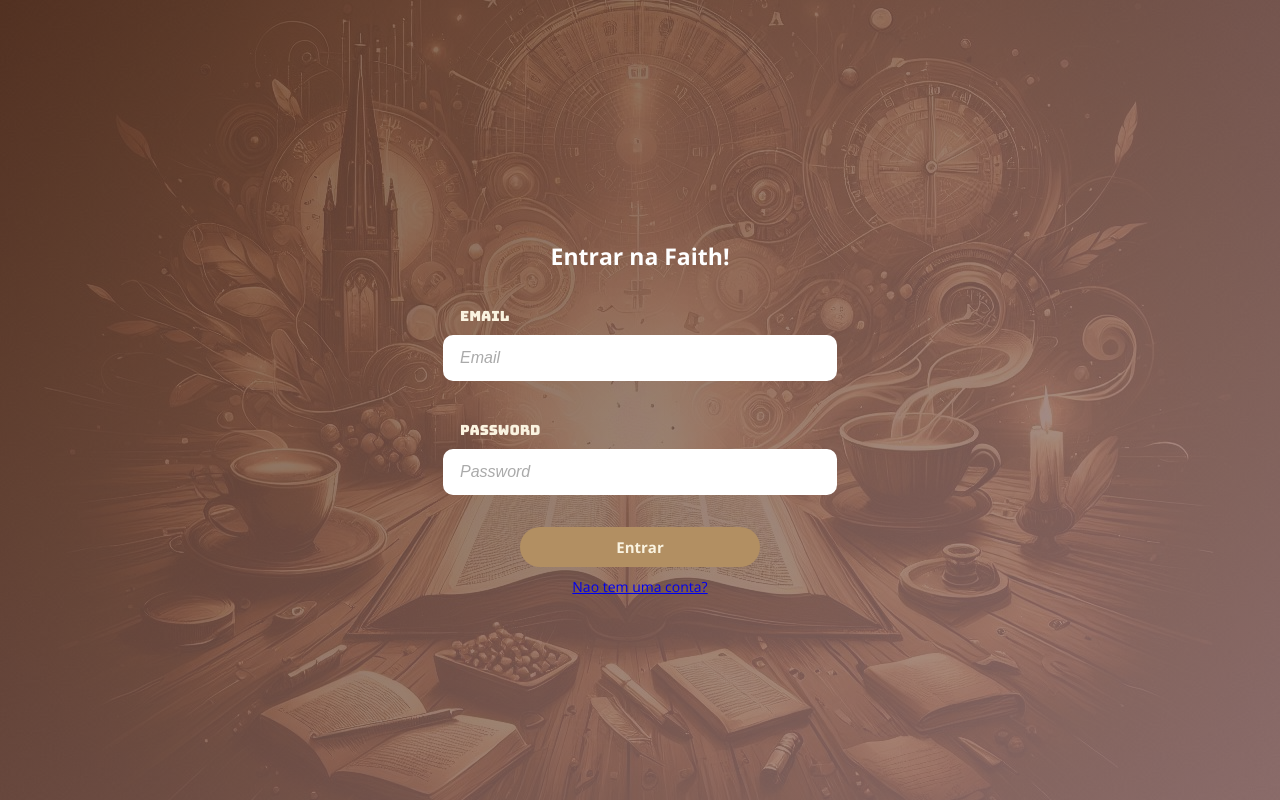
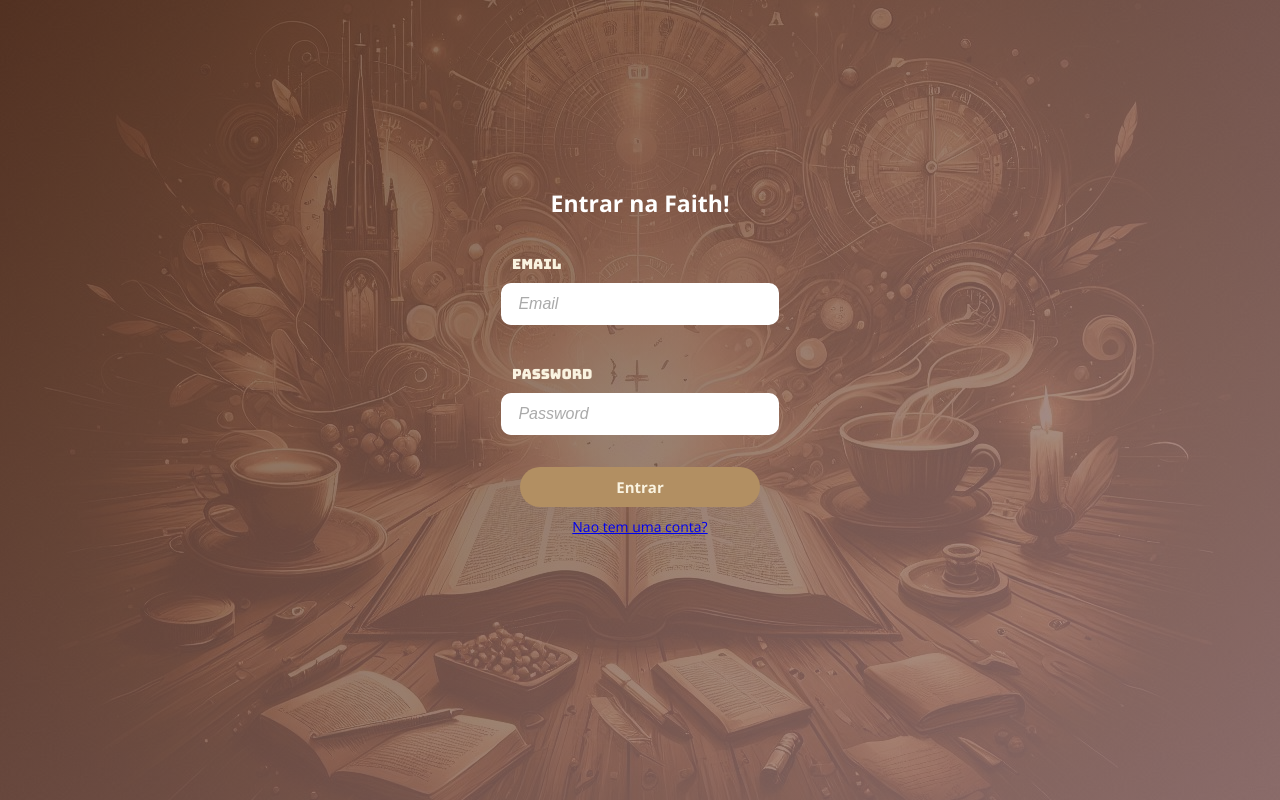
Before and after one commit to Guilherme-SilvaH/faith, a React (Vite) app in the folder front-end/: page / in a window 1280 px wide. Built offline with nearby package versions, Linux system fonts and the light colour scheme; a web font is replaced by a local one.

Commit message:
Update login.sass

```diff
--- a/front-end/src/login/login.sass
+++ b/front-end/src/login/login.sass
@@ -1,123 +1,117 @@
-@import url('https://fonts.googleapis.com/css2?family=Bungee&family=Open+Sans:ital,wght@0,300..800;1,300..800&display=swap')
+@import url('https://fonts.googleapis.com/css2?family=Bungee&family=Open+Sans:ital,wght@0,300..800;1,300..800&display=swap');
 
 html, body
     margin: 0
     padding: 0
     height: 100%
     overflow: hidden
-    touch-action: manipulation
+
 .bg
     background-position: center
     background-size: cover
     position: fixed
     top: 0
     left: 0
-    width: 100%
-    height: 100%
+    width: 100vw
+    height: 100vh
     overflow: hidden
 
-    #body-main
-        margin: 0
-        padding: 0
-        height: 100vh
-        display: flex
-        flex-direction: column
+#body-main
+    margin: 0
+    padding: 0
+    height: 100vh
+    touch-action: manipulation
 
-    .divPai-login
+.divPai-login
+    display: flex
+    justify-content: center
+    align-items: center
+    height: 100vh
+    flex-direction: column
+    overflow: hidden
+    overscroll-behavior: none
+
+.divpai-formulario-login
+    width: 20%
+    border-radius: 45px
+    font-family: "Bungee", serif
+    height: 31rem
+    background: transparent
+    position: relative
+
+    .dados-login
         display: flex
         justify-content: center
         align-items: center
-        height: 100vh
-        flex-direction: column
-        overflow: hidden
-        padding: 20px
-        box-sizing: border-box
+        margin-top: 20px
 
-        .divpai-formulario-login
-            width: 90%
-            max-width: 400px
-            border-radius: 45px
-            font-family: "Bungee", serif
-            height: auto
-            min-height: 400px
-            background: transparent
-            padding: 20px
-            box-sizing: border-box
-            overflow-y: auto
+    .form_title-login
+        font-family: "Open Sans", serif
+        font-size: 23px
+        color: #ffffff
 
-            .dados-login
-                display: flex
-                justify-content: center
-                align-items: center
-                margin-top: 20px
+    .main-form
+        margin-top: 10px
 
-            .form_title-login
-                font-family: "Open Sans", serif
-                font-size: 23px
-                color: #ffffff
+        .nao-tem-uma-conta
+            display: flex
+            align-items: center
+            justify-content: center
+            font-family: "Open Sans", serif
+            font-size: 14px
+            margin-top: 10px
 
-            .main-form
-                margin-top: 10px
+        .dados-formulario
+            flex-direction: column
+            display: flex
+            justify-content: center
+            align-items: center
 
-                .nao-tem-uma-conta
-                    display: flex
-                    align-items: center
-                    justify-content: center
-                    font-family: "Open Sans", serif
-                    font-size: 14px
-                    margin-top: 10px
+            .form_label
+                font-size: 14px
+                padding: 10px
+                color: #FAF3E0
+                width: 100%
 
-                .dados-formulario
-                    flex-direction: column
-                    display: flex
-                    justify-content: center
-                    align-items: center
+            #label-passoword
+                margin-top: 30px
 
-                    .form_label
-                        font-size: 14px
-                        padding: 10px
-                        color: #FAF3E0
-                        width: 100%
+            .form_input
+                width: 95%
+                padding: 10px 15px
+                font-size: 16px
+                border: 2px solid #ffffff
+                border-radius: 10px
+                outline: none
+                transition: border-color 0.3s, box-shadow 0.3s
+                background-color: #ffffff
+                color: #333
+                -webkit-overflow-scrolling: touch
 
-                    #label-passoword
-                        margin-top: 30px
+                &::placeholder
+                    color: #aaa
+                    font-style: italic
 
-                    .form_input
-                        width: 100%
-                        padding: 12px 15px
-                        font-size: 16px
-                        border: 2px solid #ffffff
-                        border-radius: 10px
-                        outline: none
-                        transition: border-color 0.3s, box-shadow 0.3s
-                        background-color: #ffffff
-                        color: #333
-                        -webkit-overflow-scrolling: touch
+                &:focus
+                    border-color: #5B3A29
+                    box-shadow: 0 0 8px rgba(0, 123, 255, 0.5)
+                    background-color: #fff
 
-                        &::placeholder
-                            color: #aaa
-                            font-style: italic
-
-                        &:focus
-                            border-color: #5B3A29
-                            box-shadow: 0 0 8px rgba(0, 123, 255, 0.5)
-                            background-color: #fff
-
-                        &:hover
-                            border-color: #5B3A29
+                &:hover
+                    border-color: #5B3A29
 
 @media screen and (max-width: 1024px)
     .bg
         max-height: 100vh
 
-        .divPai-login
-            .divpai-formulario-login
-                width: 90vw
-                height: auto
-                min-height: 50vh
-                padding: 20px
+    .divPai-login
+        .divpai-formulario-login
+            width: 90vw
+            height: auto
+            min-height: 50vh
+            padding: 20px
 
-                .main-form
-                    .form_input
-                        width: 100%
-                        font-size: 16px
+            .main-form
+                .form_input
+                    width: 80vw
+                    font-size: 16px // Tamanho fixo para mobile
```
